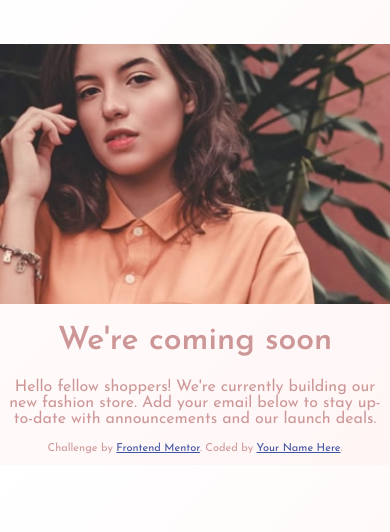
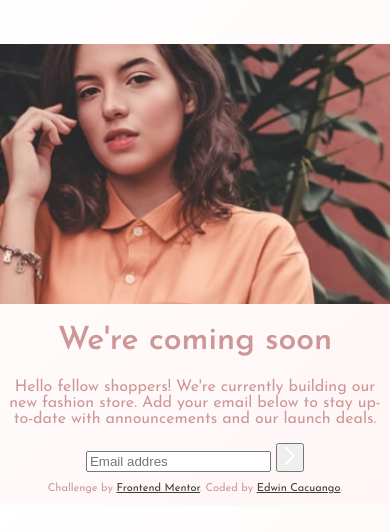
Before and after one commit to EdwinCacuango/base-apparel-coming-soon, a plain HTML site: page index.html in a window 390 px wide. Shown: the part 40-572 px from the top of the page. Drawn offline with Linux system fonts and the light colour scheme.

Commit message:
Added styles for mobile version

```diff
--- a/index.html
+++ b/index.html
@@ -22,7 +22,7 @@
     }
 
     .attribution a {
-      color: hsl(228, 45%, 44%);
+      color: hsl(0, 6%, 24%)  ;
     }
   </style>
 </head>
@@ -31,22 +31,28 @@
   <header>
     <a href="/"><img src="/images/logo.svg" alt="Base Apparel logo"></a>
   </header>
+
+  <main>
     <div class="hero-img">
       <img src="/images/hero-mobile.jpg" alt="A woman in a salmon-colored blouse">
     </div>
-  <div>
-    <h1>We're coming soon</h1>
+    <div class="description">
+      <h1>We're <span class="enphasis">coming soon</span></h1>
       <p>Hello fellow shoppers! We're currently building our new
         fashion store. Add your email below to stay up-to-date with announcements
         and our launch deals.
       </p>
     </div>
-
+    <form class="mail-form">
+      <input placeholder="Email addres" class="form-btn input">
+      <button class="form-btn submit"><img src="/images/icon-arrow.svg"></button>
+    </form>
+  </main>
   <footer>
     <p class="attribution">
       Challenge by
       <a href="https://www.frontendmentor.io?ref=challenge" target="_blank">Frontend Mentor</a>. Coded by <a
-        href="#">Your Name Here</a>.
+        href="https://github.com/EdwinCacuango" target="_blank">Edwin Cacuango</a>.
     </p>
   </footer>
 </body>
```
Lines whose indentation alone changed are shown as unchanged.
